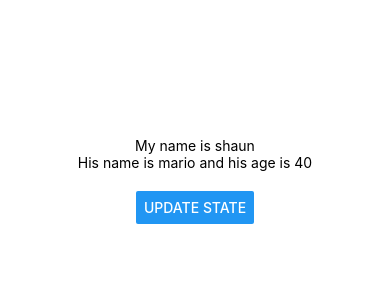
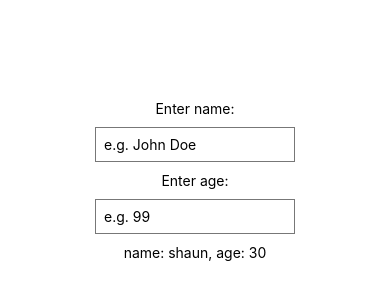
Before and after one commit to naylin2/ToDoList-ReactNative, a React Native app: screen / in a window 390 px wide. Shown: the part 242-542 px from the top of the page. Built offline with nearby package versions, Linux system fonts and the light colour scheme.

Commit message:
[test] text input

```diff
--- a/App.js
+++ b/App.js
@@ -1,24 +1,27 @@
 import { StatusBar } from 'expo-status-bar';
 import React, { useState } from 'react';
-import { StyleSheet, Text, View, Button } from 'react-native';
+import { StyleSheet, Text, View, TextInput } from 'react-native';
 
 export default function App() {
   const [name, setName] = useState('shaun');
-  const [person, setPerson] = useState({ name: 'mario', age: 40 });
-
-  const clickHandler = () => {
-    setName('chun-li');
-    setPerson({ name: 'luigi', age: 45 });
-  };
+  const [age, setAge] = useState('30');
 
   return (
     <View style={styles.container}>
       <StatusBar style="auto" />
-      <Text>My name is {name}</Text>
-      <Text>His name is {person.name} and his age is {person.age}</Text>
-      <View style={styles.buttonContainer}>
-        <Button title='update state' onPress={clickHandler} />
-      </View>
+      <Text>Enter name:</Text>
+      <TextInput
+        placeholder='e.g. John Doe'
+        style={styles.input}
+        onChangeText={(value) => setName(value)} />
+
+      <Text>Enter age:</Text>
+      <TextInput
+        placeholder='e.g. 99'
+        style={styles.input}
+        onChangeText={(value) => setAge(value)} />
+
+      <Text style={styles.result}>name: {name}, age: {age}</Text>
     </View>
   );
 }
@@ -30,7 +33,11 @@
     alignItems: 'center',
     justifyContent: 'center',
   },
-  buttonContainer: {
-    marginTop: 20,
+  input: {
+    borderWidth: 1,
+    borderColor: '#777',
+    padding: 8,
+    margin: 10,
+    width: 200,
   }
 });
```
